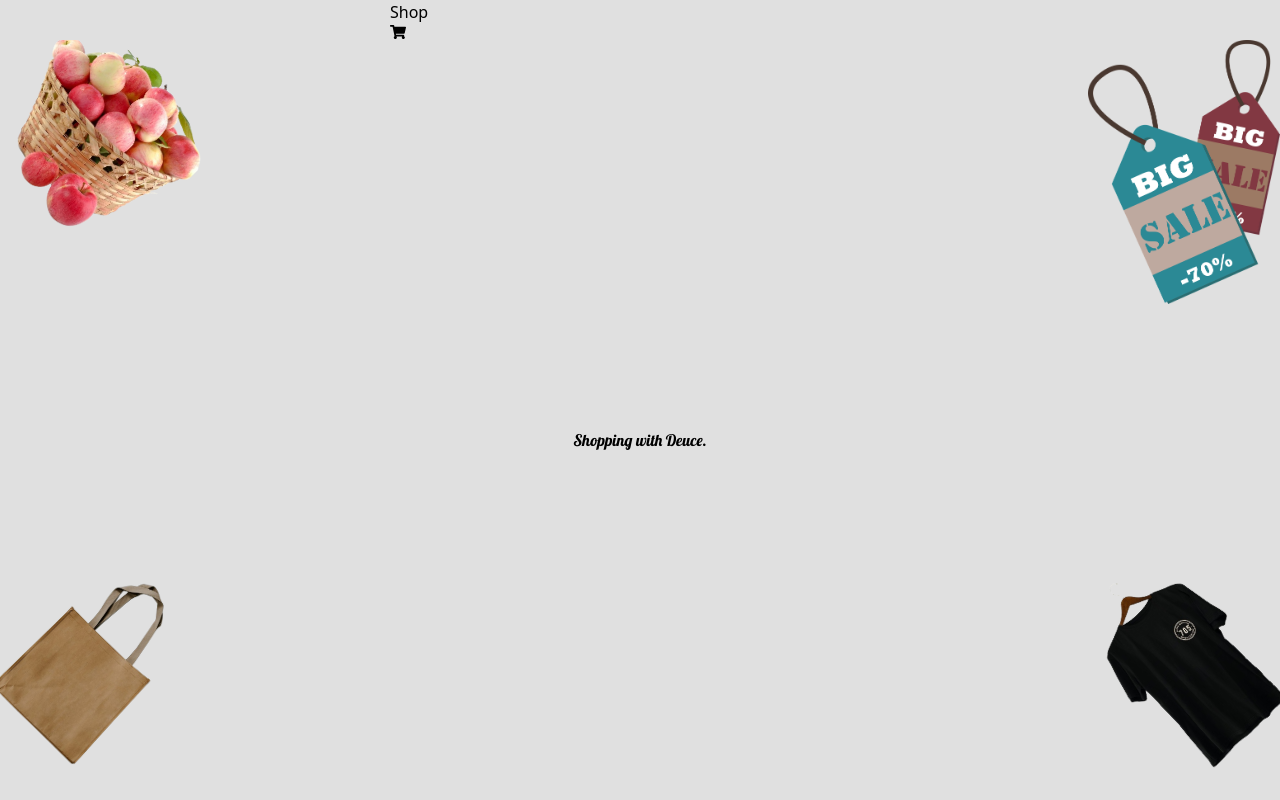
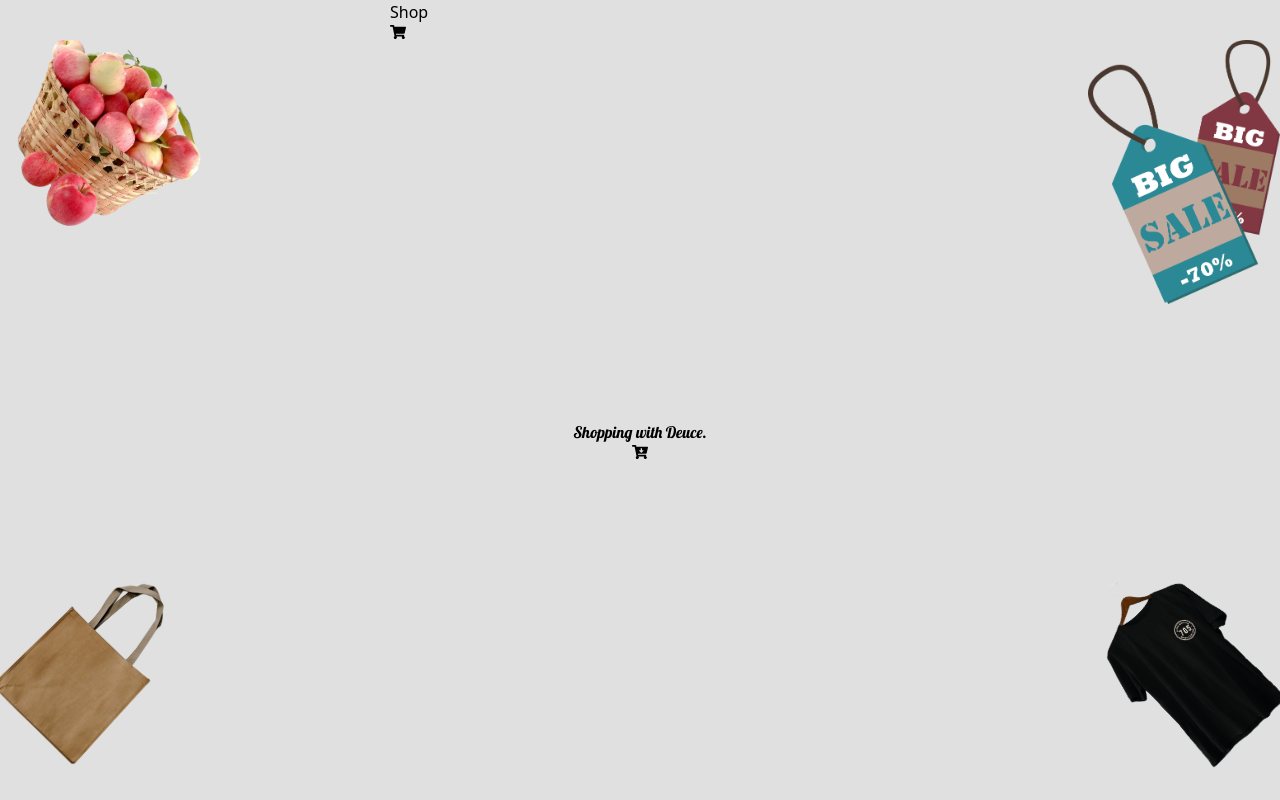
Before and after one commit to d3uceY/Uncle-Deuce-Shop--neo-morphism-, a React (Vite) app: page / in a window 1280 px wide. Shown: the top 800 px of the page. Built offline with nearby package versions, Linux system fonts and the light colour scheme.

Commit message:
added more animations

```diff
--- a/src/components/Navbar.jsx
+++ b/src/components/Navbar.jsx
@@ -16,20 +16,20 @@ const linkVariants = {
 
 export default function Navbar() {
   return (
-    <nav className='Navbar py-[30px] drop-shadow-lg border'>
+    <nav className='Navbar py-2 md:py-[30px] drop-shadow-lg border'>
       <ul className="navigation flex items-center">
         <Link to='/'><motion.p
           variants={linkVariants}
           initial="hidden"
           animate="visible"
-          transition={{ type: 'spring', stiffness: 110 }}>Shop</motion.p>
+          transition={{ type: 'spring', stiffness: 80 }}>Shop</motion.p>
         </Link>
         <Link to='/cart'>
           <motion.p
             variants={linkVariants}
             initial="hidden"
             animate="visible"
-            transition={{ delay: 0.4, type: 'spring', stiffness: 110 }}>
+            transition={{ delay: 0.4, type: 'spring', stiffness: 80 }}>
             <FaShoppingCart /></motion.p>
         </Link>
       </ul>
--- a/src/index.css
+++ b/src/index.css
@@ -1,6 +1,10 @@
 @tailwind base;
 @tailwind components;
 @tailwind utilities;
+
+html{
+  scroll-behavior: smooth;
+}
 
 :root{
   --bg: #e0e0e0;
--- a/src/pages/shop/Shop.jsx
+++ b/src/pages/shop/Shop.jsx
@@ -1,6 +1,7 @@
 import { React } from 'react'
 import { ProductData } from '../../ProductData'
 import { motion } from 'framer-motion'
+import { FaCartArrowDown } from 'react-icons/fa'
 import Products from './Products'
 import apple from '../../assets/HomepageImages/apple.png'
 import blackshirt from '../../assets/HomepageImages/blackshirt.png'
@@ -37,21 +38,47 @@ const rightAnimationVariants = {
   }
 }
 
+
+const cartSectionButtonVariants = {
+  hidden: {
+    opacity: 0, scale: 1.1
+  },
+
+  visible: {
+    opacity: 1, scale: 1,
+    transition: {
+      duration: 1,
+      delay: 3
+    }
+  }
+}
+
 export default function Shop() {
 
   return (
     <div className='shop mb-[4rem] md:mb-[8rem]'>
       <div className='shop-hero'>
-        <motion.img variants={leftImageAnimationVariants} initial = "hidden" animate = "visible" className='apple' src={apple} alt={`this is a ${apple}`} />
-        <motion.img variants={rightAnimationVariants} initial = "hidden" animate = "visible" className='blackshirt' src={blackshirt} alt={`this is a ${blackshirt}`} />
-        <motion.img variants={rightAnimationVariants} initial = "hidden" animate = "visible" className='pricetag' src={pricetag} alt={`this is a ${pricetag}`} />
-        <motion.img variants={leftImageAnimationVariants} initial = "hidden" animate = "visible" className='shoppingbag' src={shoppingbag} alt={`this is a ${shoppingbag}`} />
-        <motion.h1 initial={{ opacity: 0, scale: 0 }}
-          animate={{ opacity: 1, scale: 1 }}
-          transition={{ delay: 2.5, duration: .3, stiffness: 130, type: 'spring' }}
-          className='text-center text-[3rem]  sm:text-[5rem] mb-4 md:mb-[5rem]'>Shopping with Deuce.</motion.h1>
+        <motion.img variants={leftImageAnimationVariants} initial="hidden" animate="visible" className='apple' src={apple} alt={`this is a ${apple}`} />
+        <motion.img variants={rightAnimationVariants} initial="hidden" animate="visible" className='blackshirt' src={blackshirt} alt={`this is a ${blackshirt}`} />
+        <motion.img variants={rightAnimationVariants} initial="hidden" animate="visible" className='pricetag' src={pricetag} alt={`this is a ${pricetag}`} />
+        <motion.img variants={leftImageAnimationVariants} initial="hidden" animate="visible" className='shoppingbag' src={shoppingbag} alt={`this is a ${shoppingbag}`} />
+        <div>
+          <motion.h1 initial={{ opacity: 0, scale: 0 }}
+            animate={{ opacity: 1, scale: 1 }}
+            transition={{ delay: 2.5, duration: .3, stiffness: 130, type: 'spring' }}
+            className='text-center text-[3rem]  sm:text-[5rem] mb-4 md:mb-[5rem]'>Shopping with Deuce.</motion.h1>
+          <div className='cartArrowDown text-[3rem] md:text-[4rem]'>
+            <a href="#shop">
+              <motion.i
+                variants={cartSectionButtonVariants}
+                initial="hidden"
+                animate="visible"> <FaCartArrowDown /></motion.i>
+            </a>
+          </div>
+
+        </div>
       </div>
-      <div className="products grid lg:grid-cols-2 xl:grid-cols-3 px-8  gap-5 container mx-auto">
+      <div id='shop' className="products grid lg:grid-cols-2 xl:grid-cols-3 px-8  gap-5 container mx-auto">
         {ProductData.map((product) =>
           <Products data={product} />
         )}
--- a/src/pages/shop/shopstyle.css
+++ b/src/pages/shop/shopstyle.css
@@ -64,3 +64,9 @@
 h1 {
     font-family: 'Lobster', sans-serif;
 }
+
+.cartArrowDown{
+    margin: 0px auto;
+    display: block;
+    width: fit-content;
+}
```
